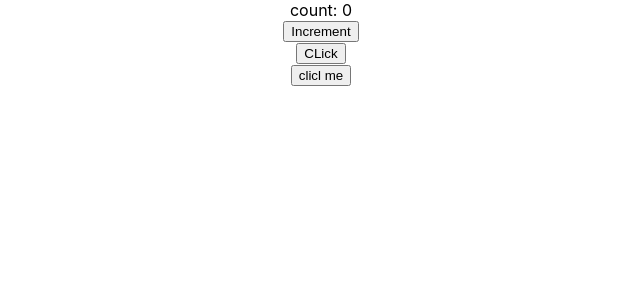
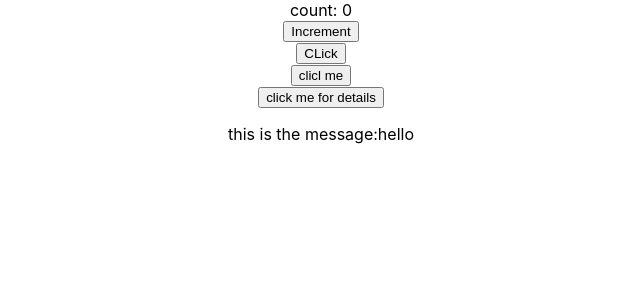
Before and after one commit to malinduruwanthamuthumala/React-web-application, a React (Create React App) app: page / in a window 1280 px wide. Shown: the top 300 px of the page, without its empty margins (319-959 px from the left). Built offline with nearby package versions, Linux system fonts and the light colour scheme.

Commit message:
binding event handlers

```diff
--- a/src/App.js
+++ b/src/App.js
@@ -6,6 +6,7 @@ import Hello from './components/hello'
 import Counter from './components/counter';
 import FunctionClick from './components/FunctionClick';
 import ClassClick from './components/ClassClick';
+import Clickhandler from './components/clickhandler';
 function App() {
   return (
     <div className="App">
@@ -13,6 +14,7 @@ function App() {
       <Counter/>
       <FunctionClick></FunctionClick>
       <ClassClick></ClassClick>
+      <Clickhandler></Clickhandler>
     </div>
   );
 }
--- /dev/null
+++ b/src/components/clickhandler.js
@@ -0,0 +1,26 @@
+import React,{Component} from 'react'
+class clickhandler extends Component{
+    constructor(props){
+        super(props)
+        this.state={
+            message:'hello'
+        }
+        this.clickhandler=this.clickhandler.bind(this)
+    }
+    clickhandler(){
+        this.setState({
+            message:'good bye'
+        })
+    }
+    render(){
+        return(
+            <div >
+                {/* <button className="btn btn-primary" onClick={this.clickhandler.bind(this)}>click me for details</button> */}
+                {/* <button className="btn btn-primary" onClick={()=>this.clickhandler()}>click me for details</button> */}
+                <button className="btn btn-primary" onClick={this.clickhandler}>click me for details</button>
+                <div><p>this is the message:{this.state.message}</p></div>
+            </div>
+        )
+    }
+}
+export default clickhandler;
```
